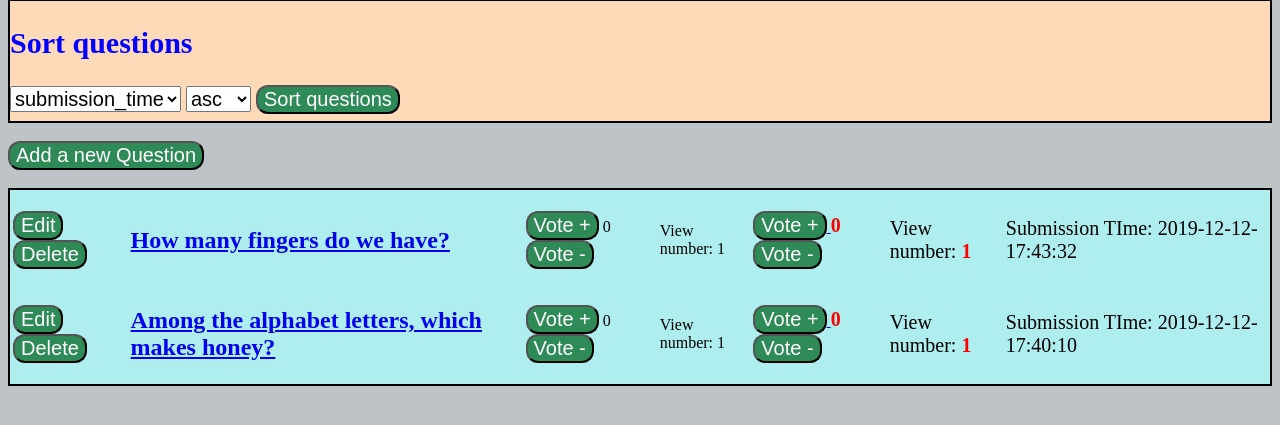
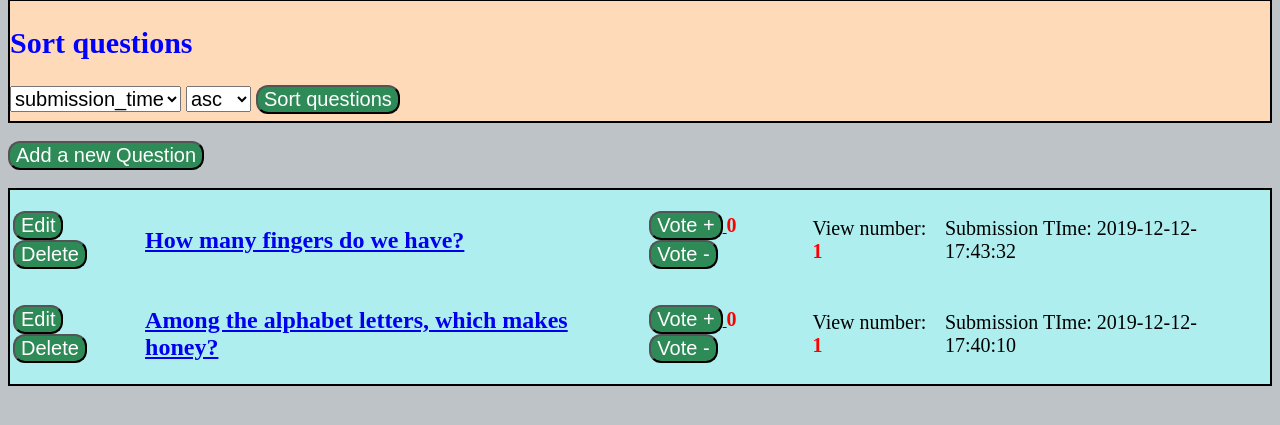
Before and after one commit to stefan-gherman/AskMate, a Flask app: page / in a window 1280 px wide. Shown: the part 206-631 px from the top of the page. Run offline with Flask 2, Linux system fonts and the light colour scheme.

Commit message:
Delete duplicate vote

```diff
--- a/templates/index.html
+++ b/templates/index.html
@@ -46,7 +46,6 @@
                 <tbody>
                 {% for line in questions %}
                     <tr>
-
                       <td>
                           <a href="{{ url_for('route_edit_question', question_id=line.id) }}"><button type="button" id="buttonedit">Edit</button></a>
                           <a href="{{ url_for('route_delete_question', question_id=line.id) }}"><button type="button" id="buttondelete">Delete</button></a>
@@ -56,19 +55,10 @@
                       </td>
 
                       <td>
-                          <a href="{{ url_for('route_question_vote_up', question_id=line.id) }}"><button type="button" id="buttonplus">Vote +</button></a>
-                              {{ line.vote_number }}
-                          <a href="{{ url_for('route_question_vote_down', question_id=line.id) }}"><button type="button" id="buttonminus"> Vote -</button></a>
-                      </td>
-                      <td>
-                              <p>View number: {{ line.view_number }}</p>
-
-
-                        <td>
                             <a href="{{ url_for('route_question_vote_up', question_id=line.id) }}">
                                 <button type="button" id="buttonplus">Vote +</button>
                             </a>
-                            <span style="font-size: 20px; color: red; font-weight: bold">{{ line.vote_number }} </span>
+                            <span style="font-size: 20px; color: red; font-weight: bold">{{ line.vote_number }}</span>
                             <a href="{{ url_for('route_question_vote_down', question_id=line.id) }}">
                                 <button type="button" id="buttonminus"> Vote -</button>
                             </a>
```
